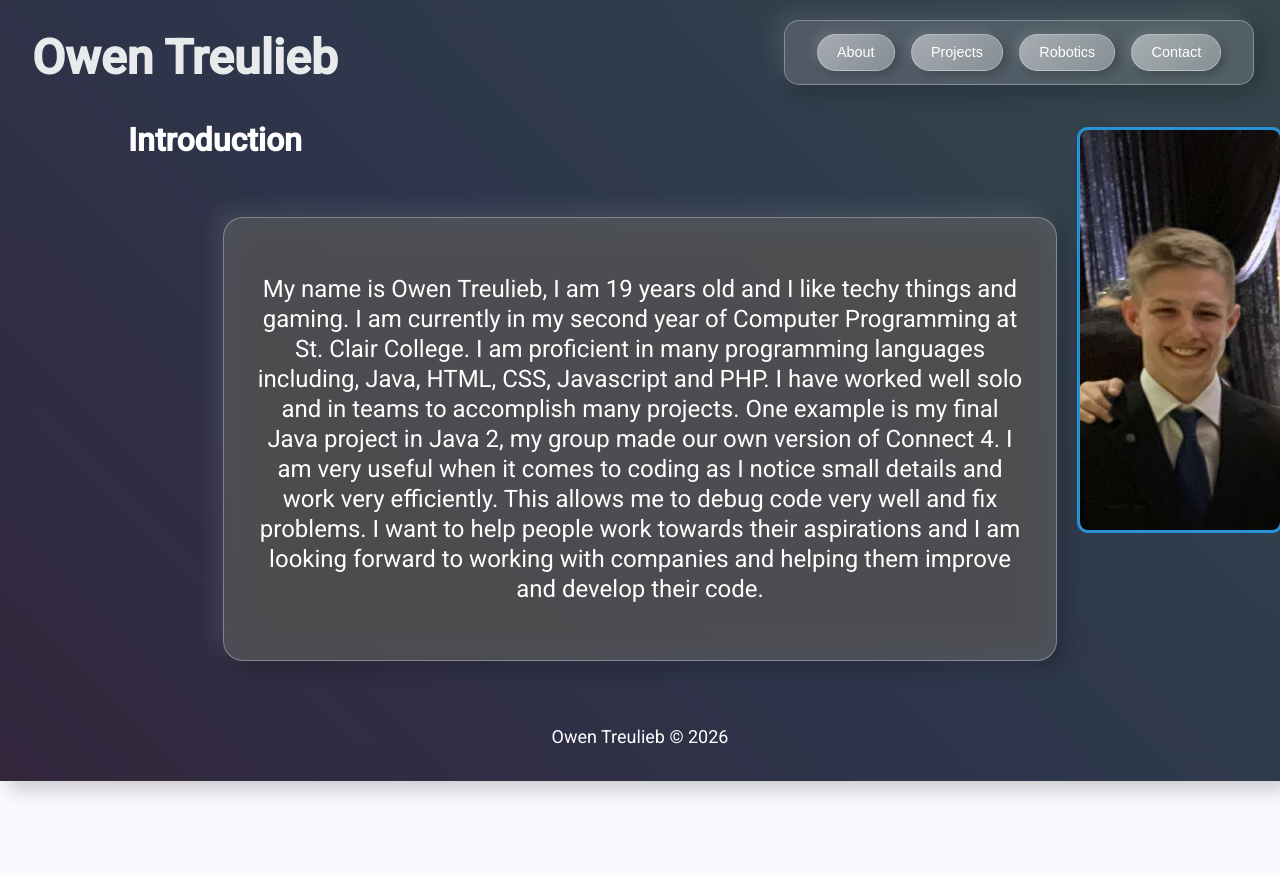
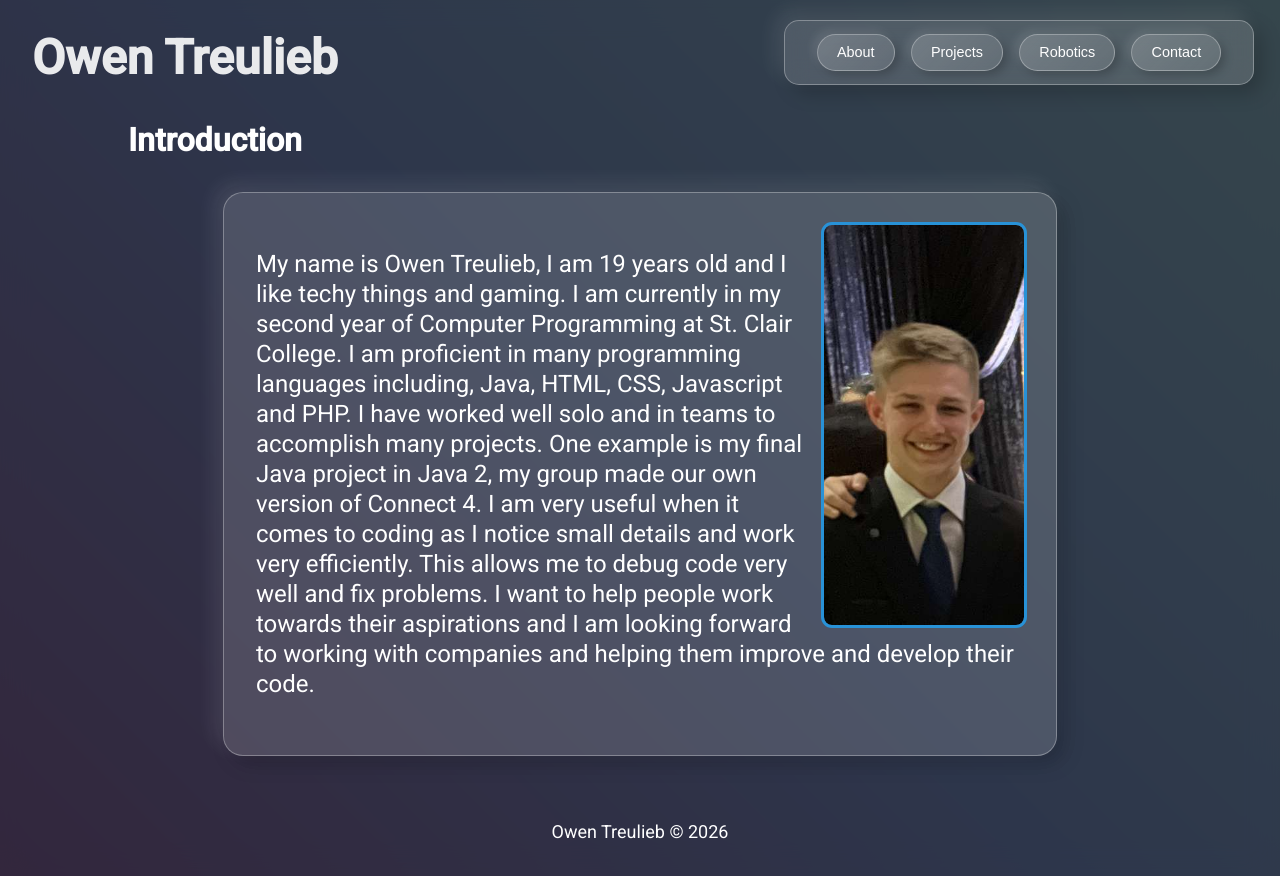
Before and after one commit to OwenTreulieb/Owen-Treulieb-Portfolio, an Angular app: page /about in a window 1280 px wide. Before the commit the page ends 800 px from the top, so only its background shows below. Built offline with nearby package versions, Linux system fonts and the light colour scheme.

Commit message:
Added more styling

```diff
--- a/src/app/about/about.css
+++ b/src/app/about/about.css
@@ -1,5 +1,5 @@
 aside {
-  margin-left: 15px;
+  margin-left: 20px;
   float: right;
 }
 
@@ -12,3 +12,7 @@ p {
   font-size: x-large;
   line-height: 30px;
 }
+
+h1 {
+  margin-bottom: 1.3em;
+}
--- a/src/app/about/about.html
+++ b/src/app/about/about.html
@@ -1,8 +1,7 @@
-<aside><img src="me.jpg" alt="Picture of Me" width="200px"></aside>
 <h1>Introduction</h1>
-<br>
 
 <div class="content-box">
+  <aside><img src="me.jpg" alt="Picture of Me" width="200px"></aside>
   <p>My name is Owen Treulieb, I am 19 years old and I like techy things and gaming.
     I am currently in my second year of Computer Programming at St. Clair College. I
     am proficient in many programming languages including, Java, HTML, CSS, Javascript
@@ -12,5 +11,4 @@
     efficiently. This allows me to debug code very well and fix problems. I want to help
     people work towards their aspirations and I am looking forward to working with
     companies and helping them improve and develop their code.</p>
-
 </div>
--- a/src/app/app.css
+++ b/src/app/app.css
@@ -14,6 +14,9 @@
   -8px -8px 20px rgba(255, 255, 255, 0.1);
   z-index: 1000;
 }
+.nav-bar:hover {
+  border: 2px solid rgba(255, 255, 255, 0.3);
+}
 
 .nav-bar button {
   padding: 0.6rem 1.2rem;
@@ -27,7 +30,7 @@
   /*overflow: hidden;*/
   /*white-space: nowrap;*/
 
-  background: linear-gradient(135deg, rgba(255, 255, 255, 0.5), rgba(255, 255, 255, 0.3));
+  background: linear-gradient(135deg, rgba(255, 255, 255, 0.2), rgba(255, 255, 255, 0.1));
   color: white;
   /*box-shadow:*/
   /*  inset 0 1px 0 rgba(255, 255, 255, 0.3),*/
@@ -35,6 +38,10 @@
   border: 1px solid rgba(255, 255, 255, 0.3);
   box-shadow: 4px 4px 10px rgba(0, 0, 0, 0.2),
   -4px -4px 10px rgba(255, 255, 255, 0.1);
+}
+.nav-bar button:hover {
+  background: linear-gradient(135deg, rgba(255, 255, 255, 0.3), rgba(255, 255, 255, 0.2));
+  /*border: 2px solid rgba(255, 255, 255, 0.3);*/
 }
 
 .name {
@@ -60,6 +67,7 @@
   box-shadow: 8px 8px 20px rgba(0, 0, 0, 0.2),
   -8px -8px 20px rgba(255, 255, 255, 0.1);
   font-size: medium;
+  /*text-align: center;*/
 }
 
 .background-container {
--- a/src/app/contact/contact.css
+++ b/src/app/contact/contact.css
@@ -13,6 +13,10 @@ p {
   line-height: 30px;
 }
 
+h1 {
+  margin-bottom: 1.3em;
+}
+
 .contact-container {
   text-align: center;
 }
--- a/src/app/projects/projects.css
+++ b/src/app/projects/projects.css
@@ -12,3 +12,7 @@ p {
   font-size: x-large;
   line-height: 30px;
 }
+
+h1 {
+  margin-bottom: 1.3em;
+}
--- a/src/app/projects/projects.html
+++ b/src/app/projects/projects.html
@@ -1,5 +1,5 @@
 <h1>My Projects</h1>
-<br>
+
 <div class="content-box">
   <aside><img src="fasten4.png" alt="Picture of Fasten 4" width="350"></aside>
   <h2>Fasten 4</h2>
--- a/src/app/robotics/robotics.css
+++ b/src/app/robotics/robotics.css
@@ -12,3 +12,11 @@ p {
   font-size: x-large;
   line-height: 30px;
 }
+
+h1 {
+  margin-bottom: 1.3em;
+}
+
+.content-box {
+  width: 70%;
+}
--- a/src/app/robotics/robotics.html
+++ b/src/app/robotics/robotics.html
@@ -1,18 +1,19 @@
 <h1>My FIRST Robotics Experience</h1>
-<br>
+
+<div class="content-box">
   <aside><img src="robotics2023.jpg" alt="Picture team 4940's 2023 robot" width="300"></aside>
   <h2>Charged Up (2023)</h2>
   <p>I decided to join my high school's robotics team (team 4940, Knight Vision). This
     was my first year on a robotics team. I learned how to do object oriented programming
     through this first year. I helped program most of the robot but mainly the arm functionality.
     I learned how to be a part of a team and make good code.</p>
-<br>
+</div>
 
+<div class="content-box">
+  <aside><img src="robotics2024.jpg" alt="Picture of team 4940 and their robot" width="450"></aside>
   <h2>Crescendo (2024)</h2>
-<aside><img src="robotics2024.jpg" alt="Picture of team 4940 and their robot" width="450"></aside>
   <p>This was my second and final year on the robotics team. It was my grade 12 year and I decided
     to take a leadership role on the team so I became the senior capitan for the team. I helped lead
     the team which did not leave much time for programming the robot myself. I helped a bit, but most
     of my contributions to the team that year were towards wiring and building the robot.</p>
-<br>
-<br>
+</div>
--- a/src/styles.css
+++ b/src/styles.css
@@ -11,12 +11,12 @@ h1 { margin-left: 4em }
   margin: 2% auto;
   border-radius: 20px;
   background: rgba(255, 255, 255, 0.15);
-  backdrop-filter: blur(15px);
+  /*backdrop-filter: blur(65px); More Grey */
   -webkit-backdrop-filter: blur(15px);
   border: 1px solid rgba(255, 255, 255, 0.3);
   box-shadow: 8px 8px 20px rgba(0, 0, 0, 0.2),
   -8px -8px 20px rgba(255, 255, 255, 0.1);
-  text-align: center;
+  /*text-align: center;*/
   color: white;
   transition: transform 0.4s ease, box-shadow 0.4s ease;
 }
```
Lines whose indentation alone changed are shown as unchanged.
